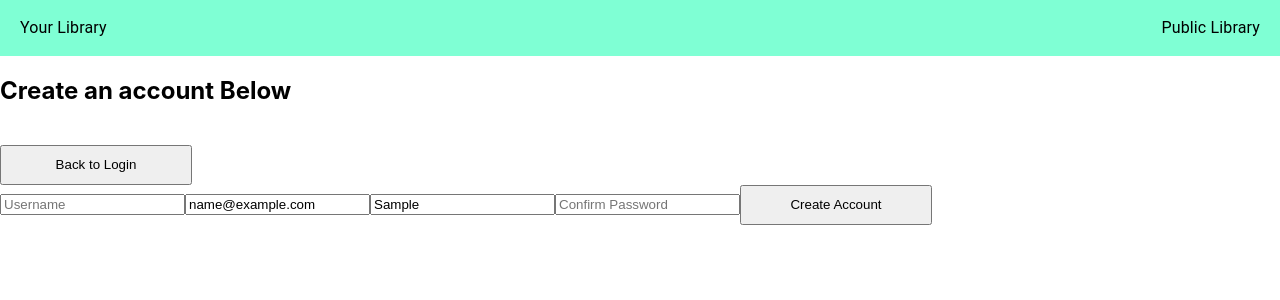
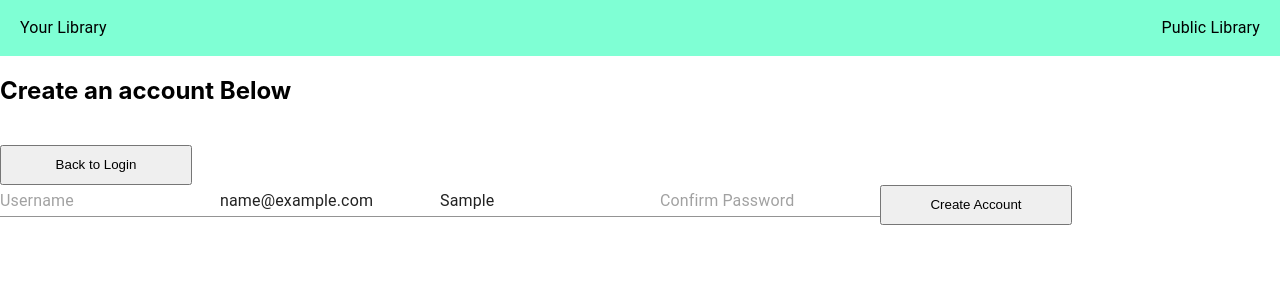
Before and after one commit to CameronDavis88/Your-Library, a React (Create React App) app: page /#/authentication in a window 1280 px wide. Both pictures are taken after typing "name@example.com", "Sample" into the empty fields and a click on the button "Create Account Here". Shown: the top 300 px of the page. Built offline with nearby package versions, Linux system fonts and the light colour scheme.

Commit message:
UsersLibrary will not render if user is not logged in, the view will be sent back to Dashboard.

```diff
--- a/src/components/Authentication/Authentication.js
+++ b/src/components/Authentication/Authentication.js
@@ -2,7 +2,7 @@ import React, { useState } from 'react';
 import axios from 'axios';
 import { connect } from 'react-redux';
 import { getUser, clearUser } from '../../redux/reducer';
-import { Typography, Button, Grid } from '@material-ui/core';
+import { Typography, Button, Grid, TextField } from '@material-ui/core';
 import Navbar from '../Navbar/Navbar';
 
 const Authentication = (props) => {
@@ -144,8 +144,8 @@ const Authentication = (props) => {
               {deletingView === true && updatingView === false
               ?
                <Grid className='deleting-account'>
-                <input onChange={(e) => setPasswordInput(e.target.value)} placeholder='Password' value={passwordInput} />
-                <input onChange={(e) => setPasswordConfirmationInput(e.target.value)} placeholder='Confirm Password' value={passwordConfirmationInput} />
+                <TextField onChange={(e) => setPasswordInput(e.target.value)} placeholder='Password' value={passwordInput} />
+                <TextField onChange={(e) => setPasswordConfirmationInput(e.target.value)} placeholder='Confirm Password' value={passwordConfirmationInput} />
 
                 {checkingView === false ?
                   <Grid>
@@ -167,12 +167,12 @@ const Authentication = (props) => {
                 <Grid className='updating-user' >
                   <h2>Update your information</h2>
                   <h4>Whatever value you leave blank will remain the same as before</h4>
-                  <input onChange={(e) => setUsernameInput(e.target.value)} placeholder='New Username' value={usernameInput} />
-                  <input onChange={(e) => setEmailInput(e.target.value)} placeholder='New Email' value={emailInput} />
-                  <input onChange={(e) => setPasswordInput(e.target.value)} placeholder='New Password' value={passwordInput} />
-                  <input onChange={(e) => setPasswordConfirmationInput(e.target.value)} placeholder='Confirm New Password' value={passwordConfirmationInput} />
+                  <TextField onChange={(e) => setUsernameInput(e.target.value)} placeholder='New Username' value={usernameInput} />
+                  <TextField onChange={(e) => setEmailInput(e.target.value)} placeholder='New Email' value={emailInput} />
+                  <TextField onChange={(e) => setPasswordInput(e.target.value)} placeholder='New Password' value={passwordInput} />
+                  <TextField onChange={(e) => setPasswordConfirmationInput(e.target.value)} placeholder='Confirm New Password' value={passwordConfirmationInput} />
                   <br />
-                  <input onChange={(e) => setOldPasswordInput(e.target.value)} placeholder='Confirm CURRENT Password' value={oldPasswordInput} />
+                  <TextField onChange={(e) => setOldPasswordInput(e.target.value)} placeholder='Confirm CURRENT Password' value={oldPasswordInput} />
                   <Button onClick={updateUsersInfo} >Submit Edits</Button>
                   <button onClick={() => setUpdatingView(false)} >Cancel/back</button>
                 </Grid>}
@@ -190,18 +190,18 @@ const Authentication = (props) => {
               <br />
               <button onClick={() => setRegisterView(false)} >Back to Login</button>
               <br />
-              <input onChange={(e) => setUsernameInput(e.target.value)} placeholder='Username' value={usernameInput} />
-              <input onChange={(e) => setEmailInput(e.target.value)} placeholder='Email' value={emailInput} />
-              <input onChange={(e) => setPasswordInput(e.target.value)} placeholder='Password' value={passwordInput} />
-              <input onChange={(e) => setPasswordConfirmationInput(e.target.value)} placeholder='Confirm Password' value={passwordConfirmationInput} />
+              <TextField onChange={(e) => setUsernameInput(e.target.value)} placeholder='Username' value={usernameInput} />
+              <TextField onChange={(e) => setEmailInput(e.target.value)} placeholder='Email' value={emailInput} />
+              <TextField onChange={(e) => setPasswordInput(e.target.value)} placeholder='Password' value={passwordInput} />
+              <TextField onChange={(e) => setPasswordConfirmationInput(e.target.value)} placeholder='Confirm Password' value={passwordConfirmationInput} />
               <button onClick={handleRegister} >Create Account</button>
             </Grid>
             :
             <Grid className='loggingIn' >
               <h2>Login Below</h2>
               <br />
-              <input onChange={(e) => setEmailInput(e.target.value)} placeholder='Email' value={emailInput} />
-              <input onChange={(e) => setPasswordInput(e.target.value)} placeholder='Password' value={passwordInput} />
+              <TextField onChange={(e) => setEmailInput(e.target.value)} placeholder='Email' value={emailInput} />
+              <TextField onChange={(e) => setPasswordInput(e.target.value)} placeholder='Password' value={passwordInput} />
               <button onClick={handleLogin} >Login</button>
               <h4>Don't have an account yet?</h4> <button onClick={() => setRegisterView(true)} >Create Account Here</button>
             </Grid>}
--- a/src/components/Navbar/Navbar.js
+++ b/src/components/Navbar/Navbar.js
@@ -46,7 +46,12 @@ const Navbar = ({ props }) => {
   };
 
   const LoggedOutNavbar = () => {
-    if (props.location.pathname === '/') {
+    if (props.location.pathname === '/users_library'){
+      props.history.push('/');
+      return(
+        <></>
+      );
+    } else if (props.location.pathname === '/') {
       return (
         <Typography className='nav-link' onClick={() => props.history.push('/authentication')}>Login/Register</Typography>
       );
@@ -57,6 +62,7 @@ const Navbar = ({ props }) => {
     };
   };
 
+
   return (
     <div className='navbar' >
       <Typography className='nav-title' >Your Library</Typography>
@@ -66,9 +72,8 @@ const Navbar = ({ props }) => {
       {props.user.user_id ? <LoggedInNavbar /> : <LoggedOutNavbar />}
       </div>
       </div>
-
     </div>
-  )
+  );
 };
 
 const mapStateToProps = (reduxState) => reduxState;
--- a/src/components/UsersLibrary/UsersLibrary.js
+++ b/src/components/UsersLibrary/UsersLibrary.js
@@ -24,9 +24,12 @@ const UsersLibrary = (props) => {
             .catch(err => console.log(err));
     };
 
-    useEffect(() => {
-        getBooks()
-    }, []);
+    // useEffect(() => {
+    //     if(!props.user.user_id) {
+    //         props.history.push('/');
+    //     }
+    //     // getBooks()
+    // }, []);
 
     useEffect(() => {
         getBooks()
```
